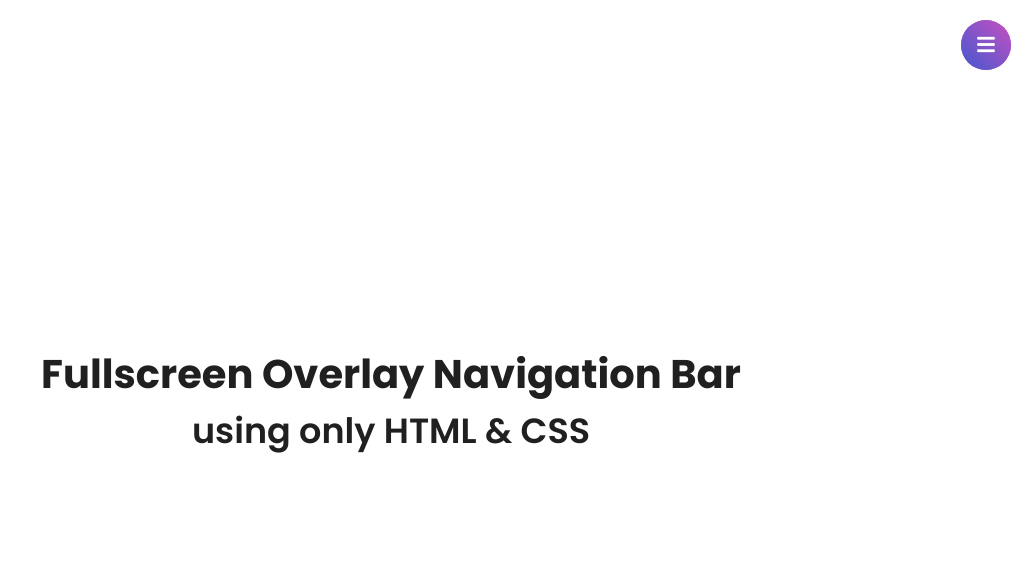
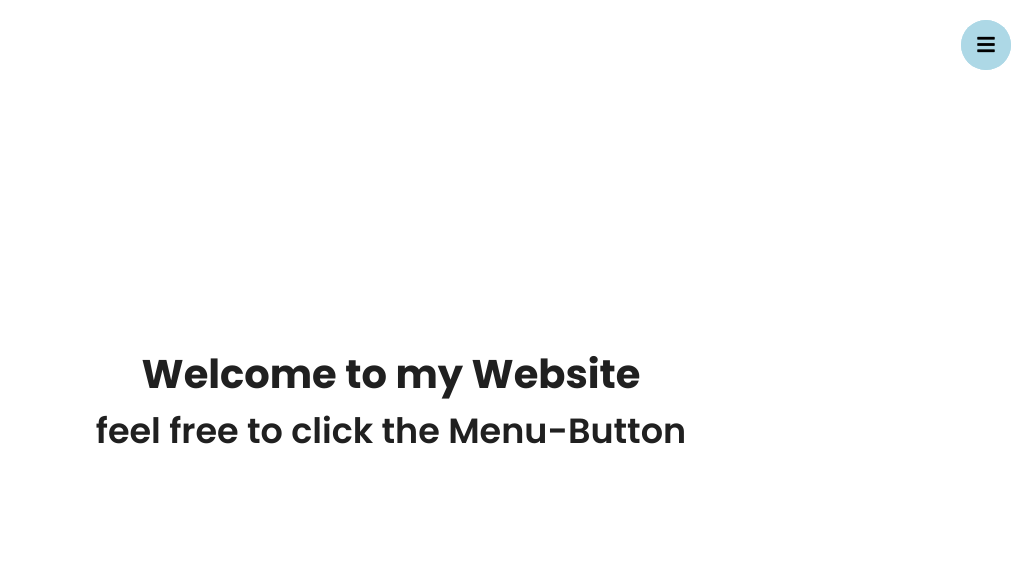
Before and after one commit to christiangitter/full-screen-menu, a plain HTML site: page index.html in a window 1280 px wide. Shown: the whole page, without its empty margins (249-1280 px from the left). Drawn offline with Linux system fonts and the light colour scheme.

Commit message:
look at this beauty

```diff
--- a/index.html
+++ b/index.html
@@ -22,10 +22,10 @@
       </div>
       <div class="content">
          <div class="title">
-            Fullscreen Overlay Navigation Bar
+            Welcome to my Website
          </div>
          <p>
-            using only HTML & CSS
+            feel free to click the Menu-Button
          </p>
       </div>
 </body>
--- a/style.css
+++ b/style.css
@@ -11,7 +11,8 @@
   left: 0;
   height: 100%;
   width: 100%;
-  background: linear-gradient(-135deg, #c850c0, #4158d0);
+  background-color: lightblue;
+  /*background: linear-gradient(-135deg, #c850c0, #4158d0);*/
   /* background: linear-gradient(375deg, #1cc7d0, #2ede98); */
   /* clip-path: circle(25px at calc(0% + 45px) 45px); */
   clip-path: circle(25px at calc(100% - 45px) 45px);
@@ -32,15 +33,16 @@
   line-height: 50px;
   border-radius: 50%;
   font-size: 20px;
-  color: #fff;
+  color: black;
   cursor: pointer;
-  background: linear-gradient(-135deg, #c850c0, #4158d0);
+  background-color: lightblue;
+ /* background: linear-gradient(-135deg, #c850c0, #4158d0); */
   /* background: linear-gradient(375deg, #1cc7d0, #2ede98); */
   transition: all 0.3s ease-in-out;
 }
 #active:checked ~ .menu-btn{
   background: #fff;
-  color: #4158d0;
+  color: black;
 }
 #active:checked ~ .menu-btn i:before{
   content: "\f00d";
@@ -61,7 +63,7 @@
   text-decoration: none;
   font-size: 30px;
   font-weight: 500;
-  padding: 5px 30px;
+  padding: 10px 30px;
   color: #fff;
   position: relative;
   line-height: 50px;
@@ -74,7 +76,7 @@
   width: 100%;
   height: 50px;
   left: 0;
-  border-radius: 50px;
+  border-radius: 1px;
   transform: scaleY(0);
   z-index: -1;
   transition: transform 0.3s ease;
@@ -83,7 +85,7 @@
   transform: scaleY(1);
 }
 .wrapper ul li a:hover{
-  color: #4158d0;
+  color: black;
 }
 input[type="checkbox"]{
   display: none;
```
